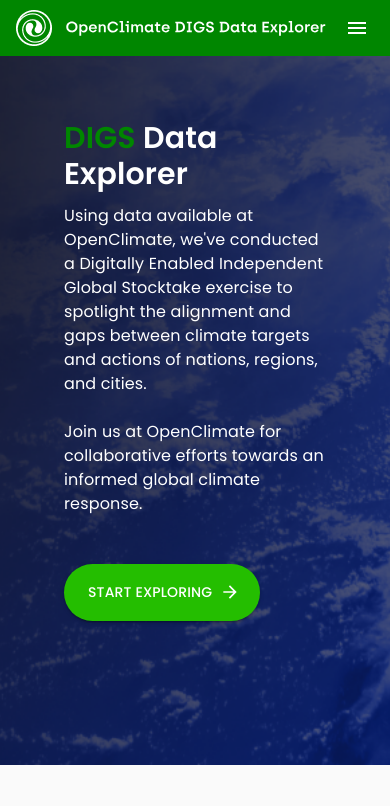
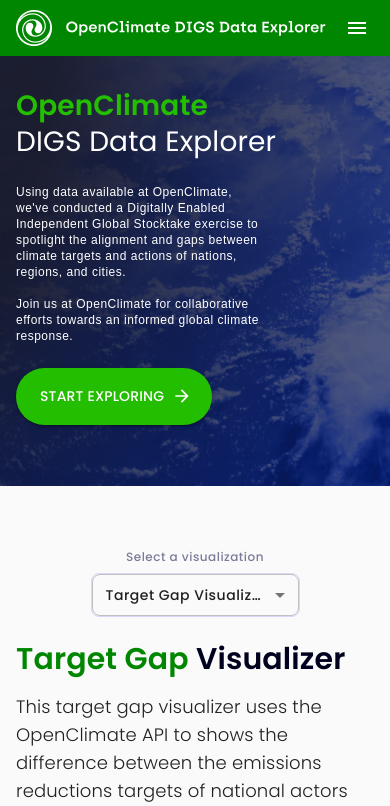
Before and after one commit to Open-Earth-Foundation/target-gap, a Next.js app: page / in a window 390 px wide. Shown: the top 806 px of the page. Built offline with nearby package versions, Linux system fonts and the light colour scheme.

Commit message:
fix: removed duplucate label, made responsive styling typegraphy for hero, layout

```diff
--- a/src/app/page.tsx
+++ b/src/app/page.tsx
@@ -7,7 +7,15 @@ import ActorsWithTargetsTabs from "@/components/tabs/ActorsWithTargetsTabs";
 import { TabPanel } from "@/components/tabs/TabPanel";
 import { TargetGapTab } from "@/components/tabs/TargetGapTab";
 import { ArrowForward } from "@mui/icons-material";
-import { Box, Button, FormControl, MenuItem, Tab, Tabs, Typography } from "@mui/material";
+import {
+  Box,
+  Button,
+  FormControl,
+  MenuItem,
+  Tab,
+  Tabs,
+  Typography,
+} from "@mui/material";
 import Select from "@mui/material/Select";
 import { ReductionProgressTab } from "@/components/tabs/ReductionProgressTab";
 
@@ -66,29 +74,25 @@ export default function Home() {
           className="rounded-full px-6 py-4 text-white"
           color="secondary"
           endIcon={<ArrowForward />}
-          onClick={scrollToContent}
-        >
+          onClick={scrollToContent}>
           Start Exploring
         </Button>
       </Hero>
       <div
         className="px-[16px] pt-[63px] md:p-16 max-w-[1440px] mx-auto"
-        ref={contentRef}
-      >
+        ref={contentRef}>
         <Box
           sx={{
             borderBottom: { xs: "none", md: 1 },
             borderColor: { xs: "none", md: "divider" },
-          }}
-        >
+          }}>
           {screenSize.width > 600 ? (
             <Tabs
               value={selectedTab}
               onChange={handleTabChange}
               aria-label="basic tabs example"
               textColor="primary"
-              indicatorColor="primary"
-            >
+              indicatorColor="primary">
               <Tab label="Target Gap Visualizer" {...a11yProps(0)} />
               <Tab label="Reduction Progress" {...a11yProps(1)} />
               <Tab label="Actors with Targets" {...a11yProps(2)} />
@@ -100,16 +104,13 @@ export default function Home() {
                 color="#7A7B9A"
                 variant="body1"
                 fontSize="12px"
+                fontStyle="normal"
                 fontWeight={500}
                 lineHeight="16px"
-                letterSpacing="0.5px"
-              >
+                letterSpacing="0.5px">
                 Select a visualization
               </Typography>
               <FormControl fullWidth>
-                <p className="text-center pb-2 text-[12px] font-semibold text-[#7A7B9A] tracking-[0.5px]">
-                  Select a visualization
-                </p>
                 <Box className="flex w-full justify-center">
                   <Select
                     sx={{
@@ -127,8 +128,7 @@ export default function Home() {
                     }}
                     id="demo-simple-select"
                     value={selectedTab}
-                    onChange={handleTabChangeMobile}
-                  >
+                    onChange={handleTabChangeMobile}>
                     <MenuItem value={0}>Target Gap Visualizer</MenuItem>
                     <MenuItem value={1}>Reduction Progress</MenuItem>
                     <MenuItem value={2}>Actors with Targets</MenuItem>
--- a/src/components/header/Hero.tsx
+++ b/src/components/header/Hero.tsx
@@ -1,5 +1,6 @@
 import { ReactNode } from "react";
 import Image from "next/image";
+import { Box, Typography } from "@mui/material";
 
 export default function Hero({ children }: { children: ReactNode }) {
   return (
@@ -10,12 +11,62 @@ export default function Hero({ children }: { children: ReactNode }) {
         fill
         className="absolute inset-0 object-cover"
       />
-      <div className="relative z-10 p-16 pb-36 max-w-[1440px] mx-auto">
-        <h1 className="text-3xl font-bold pb-3">
-          <span className="text-[#008600]">DIGS</span>{" "}
-          <span className="text-white">Data Explorer</span>
-        </h1>
-        <p className="mb-12 text-white">
+      <div className="relative z-10 px-[16px] py-[32px] md:p-16 pb-36 max-w-[1440px] mx-auto h-[430px]">
+        <Box className="pb-[24px] md:flex gap-2">
+          <Typography
+            color="#24BE00"
+            sx={{
+              fontSize: {
+                xs: "28px",
+                md: "57px",
+              },
+              lineHeight: {
+                xs: "36px",
+                md: "64px",
+              },
+            }}
+            fontWeight={600}
+            lineHeight="36px"
+            fontStyle="normal"
+            className="text-[#24BE00]">
+            OpenClimate
+          </Typography>{" "}
+          <Typography
+            color="#24BE00"
+            sx={{
+              fontSize: {
+                xs: "28px",
+                md: "57px",
+              },
+              lineHeight: {
+                xs: "36px",
+                md: "64px",
+              },
+            }}
+            fontWeight={400}
+            fontStyle="normal"
+            className="text-white">
+            DIGS Data Explorer
+          </Typography>
+        </Box>
+        <Typography
+          variant="body2"
+          fontFamily="sans-serif"
+          sx={{
+            fontSize: {
+              xs: "12px",
+              md: "16px",
+            },
+            lineHeight: {
+              xs: "16px",
+              md: "24px",
+            },
+          }}
+          fontSize="12px"
+          letterSpacing="0.5px"
+          fontStyle="normal"
+          lineHeight="16px"
+          className="mb-[24px] w-[245px] md:w-[656px] text-white">
           Using data available at OpenClimate, we&apos;ve conducted a Digitally
           Enabled Independent Global Stocktake exercise to spotlight the
           alignment and gaps between climate targets and actions of nations,
@@ -24,7 +75,7 @@ export default function Hero({ children }: { children: ReactNode }) {
           <br />
           Join us at OpenClimate for collaborative efforts towards an informed
           global climate response.
-        </p>
+        </Typography>
         {children}
       </div>
     </div>
```
